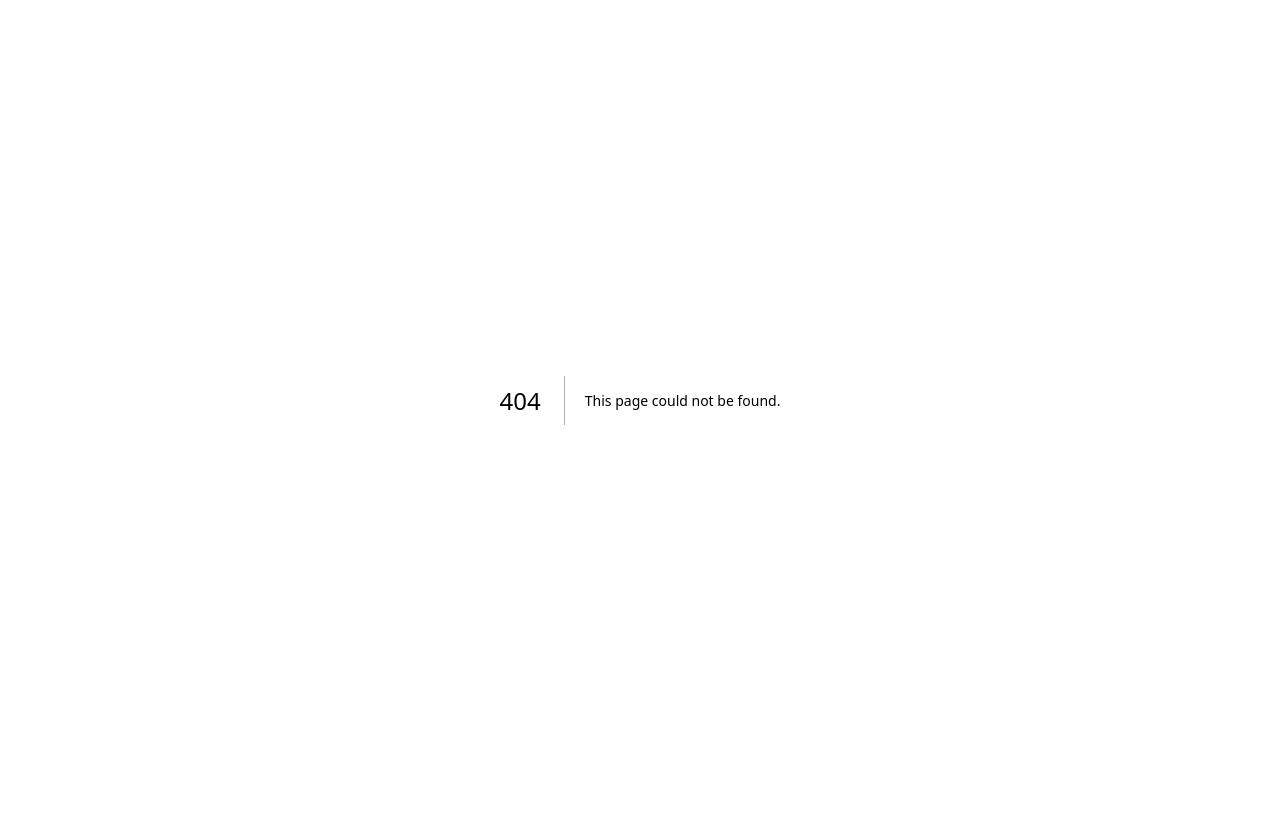
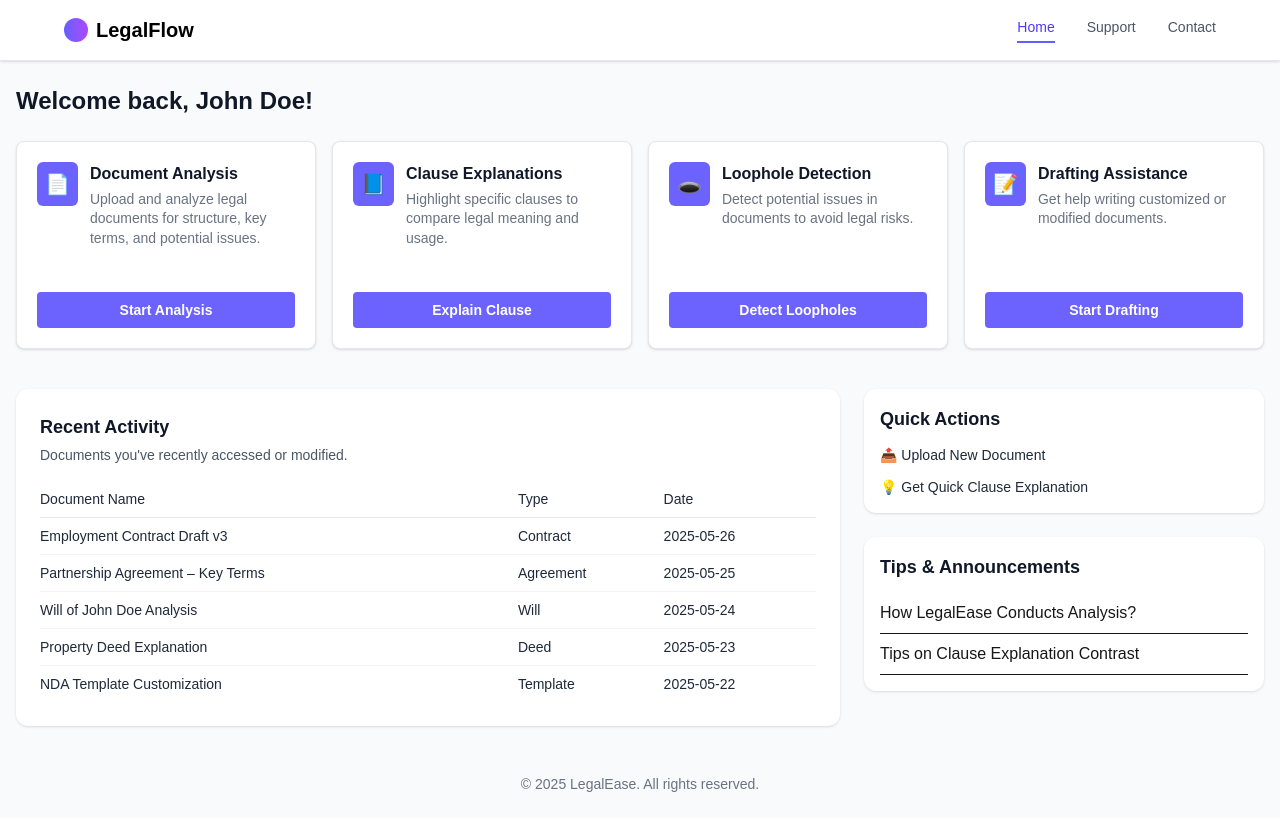
Before and after one commit to Shaswati2005/hackv, a Next.js app: page /dashboard in a window 1280 px wide. Before the commit this address had no page. Built offline with nearby package versions, Linux system fonts and the light colour scheme.

Commit message:
dashboard

```diff
--- /dev/null
+++ b/app/dashboard/page.tsx
@@ -0,0 +1,110 @@
+'use client';
+
+import Navbar from '@/components/Navbar';
+import FeatureCard from '@/components/FeatureCard';
+import FAQItem from '@/components/FAQItem';
+import { faqs } from '@/data/faqs';
+
+export default function DashboardPage() {
+  const recentDocuments = [
+    { name: 'Employment Contract Draft v3', type: 'Contract', date: '2025-05-26' },
+    { name: 'Partnership Agreement – Key Terms', type: 'Agreement', date: '2025-05-25' },
+    { name: 'Will of John Doe Analysis', type: 'Will', date: '2025-05-24' },
+    { name: 'Property Deed Explanation', type: 'Deed', date: '2025-05-23' },
+    { name: 'NDA Template Customization', type: 'Template', date: '2025-05-22' },
+  ];
+
+  return (
+    <div className="min-h-screen bg-gray-50">
+      <Navbar />
+
+      <main className="max-w-7xl mx-auto px-4 py-6">
+        <h1 className="text-2xl font-semibold text-gray-900 mb-6">Welcome back, John Doe!</h1>
+
+        {/* Feature Cards */}
+        <div className="grid grid-cols-1 sm:grid-cols-2 md:grid-cols-2 lg:grid-cols-4 gap-4 mb-10">
+          <FeatureCard
+            icon="📄"
+            title="Document Analysis"
+            description="Upload and analyze legal documents for structure, key terms, and potential issues."
+            buttonText="Start Analysis"
+            href="#"
+          />
+          <FeatureCard
+            icon="📘"
+            title="Clause Explanations"
+            description="Highlight specific clauses to compare legal meaning and usage."
+            buttonText="Explain Clause"
+            href="#"
+          />
+          <FeatureCard
+            icon="🕳️"
+            title="Loophole Detection"
+            description="Detect potential issues in documents to avoid legal risks."
+            buttonText="Detect Loopholes"
+            href="#"
+          />
+          <FeatureCard
+            icon="📝"
+            title="Drafting Assistance"
+            description="Get help writing customized or modified documents."
+            buttonText="Start Drafting"
+            href="#"
+          />
+        </div>
+
+        {/* Lower Section */}
+        <div className="grid grid-cols-1 lg:grid-cols-3 gap-6">
+          {/* Recent Activity */}
+          <div className="lg:col-span-2 bg-white rounded-xl shadow p-6">
+            <h2 className="text-lg font-semibold text-gray-900 mb-1">Recent Activity</h2>
+            <p className="text-sm text-gray-600 mb-4">Documents you've recently accessed or modified.</p>
+            <table className="w-full text-sm text-gray-800">
+              <thead>
+                <tr className="border-b border-gray-200">
+                  <th className="text-left py-2 font-medium">Document Name</th>
+                  <th className="text-left py-2 font-medium">Type</th>
+                  <th className="text-left py-2 font-medium">Date</th>
+                </tr>
+              </thead>
+              <tbody>
+                {recentDocuments.map((doc, idx) => (
+                  <tr key={idx} className="border-b border-gray-100 last:border-none">
+                    <td className="py-2">{doc.name}</td>
+                    <td className="py-2">{doc.type}</td>
+                    <td className="py-2">{doc.date}</td>
+                  </tr>
+                ))}
+              </tbody>
+            </table>
+          </div>
+
+          {/* Side Panel */}
+          <div className="space-y-6">
+            {/* Quick Actions */}
+            <div className="bg-white rounded-xl shadow p-4">
+              <h2 className="text-lg font-semibold text-gray-900 mb-3">Quick Actions</h2>
+              <ul className="space-y-3 text-sm">
+                <li className="cursor-pointer hover:underline text-gray-800">📤 Upload New Document</li>
+                <li className="cursor-pointer hover:underline text-gray-800">💡 Get Quick Clause Explanation</li>
+              </ul>
+            </div>
+
+            {/* Tips & Announcements */}
+            <div className="bg-white rounded-xl shadow p-4">
+              <h2 className="text-lg font-semibold text-gray-900 mb-3">Tips & Announcements</h2>
+              {faqs.map((faq, idx) => (
+                <FAQItem key={idx} question={faq.question} answer={faq.answer} />
+              ))}
+            </div>
+          </div>
+        </div>
+
+        {/* Footer */}
+        <footer className="text-center text-sm text-gray-500 mt-12">
+          <p>© 2025 LegalEase. All rights reserved.</p>
+        </footer>
+      </main>
+    </div>
+  );
+}
--- a/app/page.tsx
+++ b/app/page.tsx
@@ -1,4 +1,4 @@
-import Navbar from "./components/Navbar";
+import Navbar from "../components/Navbar";
 import Link from "next/link";
 
 const features = [
--- /dev/null
+++ b/components/FAQItem.tsx
@@ -0,0 +1,19 @@
+// components/FAQItem.tsx
+'use client';
+import { useState } from 'react';
+
+type FAQItemProps = {
+  question: string;
+  answer: string;
+};
+
+export default function FAQItem({ question, answer }: FAQItemProps) {
+  const [open, setOpen] = useState(false);
+
+  return (
+    <div className="border-b py-2 cursor-pointer" onClick={() => setOpen(!open)}>
+      <p className="font-medium">{question}</p>
+      {open && <p className="text-sm text-gray-600 mt-1">{answer}</p>}
+    </div>
+  );
+}
--- /dev/null
+++ b/components/FeatureCard.tsx
@@ -0,0 +1,41 @@
+import React from 'react';
+
+interface FeatureCardProps {
+  icon: React.ReactNode;
+  title: string;
+  description: string;
+  buttonText: string;
+  href: string;
+}
+
+export default function FeatureCard({
+  icon,
+  title,
+  description,
+  buttonText,
+  href,
+}: FeatureCardProps) {
+  return (
+    <div className="bg-white border border-gray-200 rounded-lg p-5 shadow-sm flex flex-col justify-between h-52">
+      <div className="flex items-start gap-3">
+        {/* Icon */}
+        <div className="bg-[#6C63FF] p-2 rounded-md text-white text-xl">
+          {icon}
+        </div>
+        {/* Text */}
+        <div>
+          <h3 className="text-base font-semibold text-gray-900">{title}</h3>
+          <p className="text-sm text-gray-500 mt-1 leading-snug">{description}</p>
+        </div>
+      </div>
+
+      {/* Button */}
+      <a
+        href={href}
+        className="mt-4 text-center text-sm px-4 py-2 rounded bg-[#6C63FF] text-white font-semibold hover:bg-indigo-700 transition"
+      >
+        {buttonText}
+      </a>
+    </div>
+  );
+}
--- a/app/components/Navbar.tsx
+++ b/components/Navbar.tsx
@@ -5,6 +5,9 @@ import Link from 'next/link';
 
 const Navbar = () => {
   const [isOpen, setIsOpen] = useState(false);
+  const [activeItem, setActiveItem] = useState('Home');
+
+  const menuItems = ['Home', 'Support', 'Contact'];
 
   return (
     <nav className="bg-white border-b border-gray-200 px-4 md:px-8 lg:px-16 py-4 shadow-sm relative">
@@ -17,9 +20,20 @@ const Navbar = () => {
 
         {/* Desktop Menu */}
         <div className="hidden md:flex space-x-8 text-sm font-medium">
-          <Link href="#" className="text-indigo-600 border-b-2 border-indigo-500 pb-1">Home</Link>
-          <Link href="#" className="text-gray-600 hover:text-indigo-600">Support</Link>
-          <Link href="#" className="text-gray-600 hover:text-indigo-600">Contact</Link>
+          {menuItems.map((item) => (
+            <Link
+              key={item}
+              href="#"
+              onClick={() => setActiveItem(item)}
+              className={`pb-1 ${
+                activeItem === item
+                  ? 'text-indigo-600 border-b-2 border-indigo-500'
+                  : 'text-gray-600 hover:text-indigo-600'
+              }`}
+            >
+              {item}
+            </Link>
+          ))}
         </div>
 
         {/* Mobile Toggle */}
@@ -37,9 +51,23 @@ const Navbar = () => {
       {/* Mobile Menu */}
       {isOpen && (
         <div className="md:hidden mt-4 space-y-4 text-sm font-medium">
-          <Link href="#" className="block text-indigo-600">Home</Link>
-          <Link href="#" className="block text-gray-600 hover:text-indigo-600">Support</Link>
-          <Link href="#" className="block text-gray-600 hover:text-indigo-600">Contact</Link>
+          {menuItems.map((item) => (
+            <Link
+              key={item}
+              href="#"
+              onClick={() => {
+                setActiveItem(item);
+                setIsOpen(false);
+              }}
+              className={`block ${
+                activeItem === item
+                  ? 'text-indigo-600 font-semibold'
+                  : 'text-gray-600 hover:text-indigo-600'
+              }`}
+            >
+              {item}
+            </Link>
+          ))}
         </div>
       )}
     </nav>
--- /dev/null
+++ b/data/faqs.ts
@@ -0,0 +1,10 @@
+export const faqs = [
+  {
+    question: "How LegalEase Conducts Analysis?",
+    answer: "We use AI-powered models to analyze legal documents for key terms, clauses, and loopholes."
+  },
+  {
+    question: "Tips on Clause Explanation Contrast",
+    answer: "Click on a clause to get detailed contextual meaning and potential implications."
+  },
+];
```
